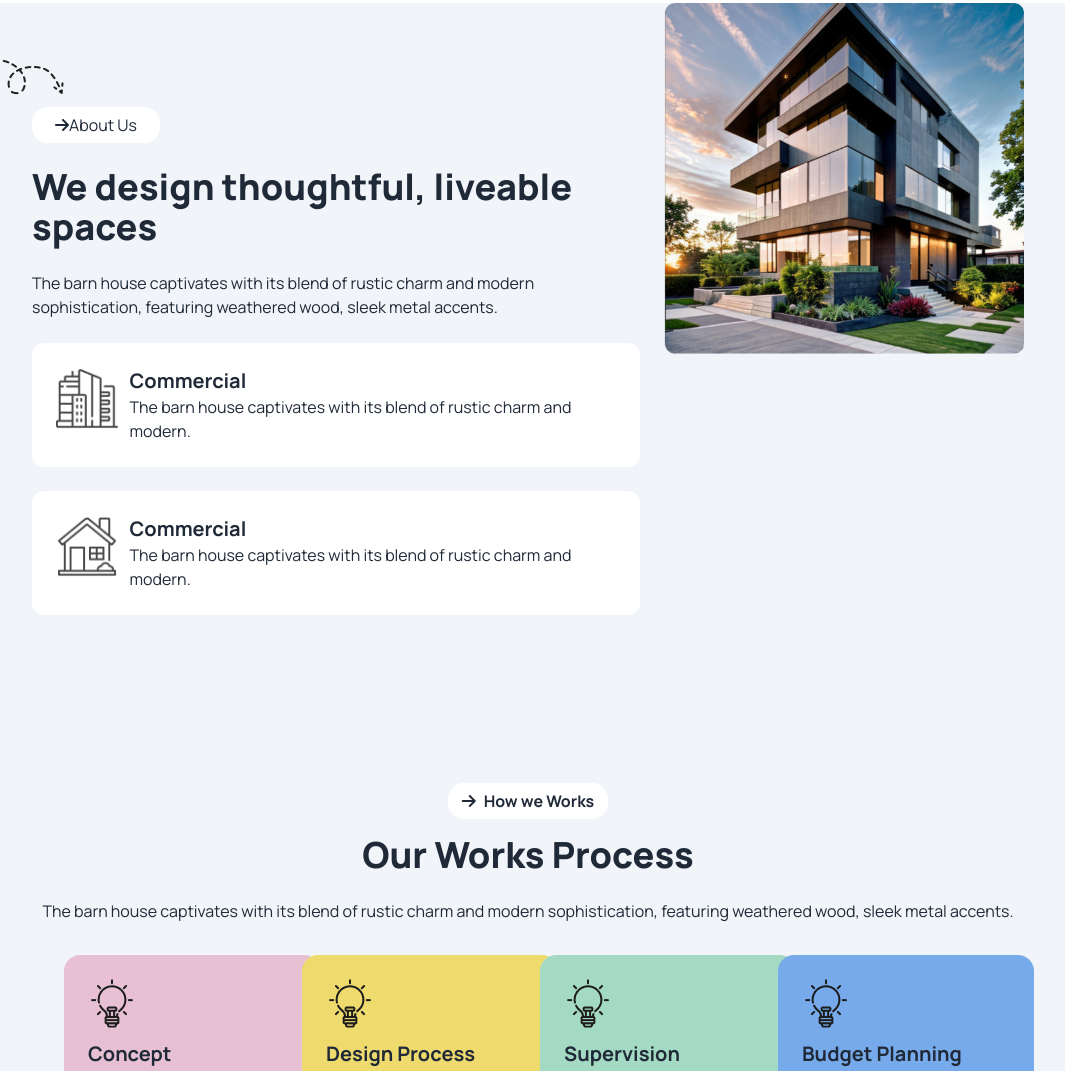
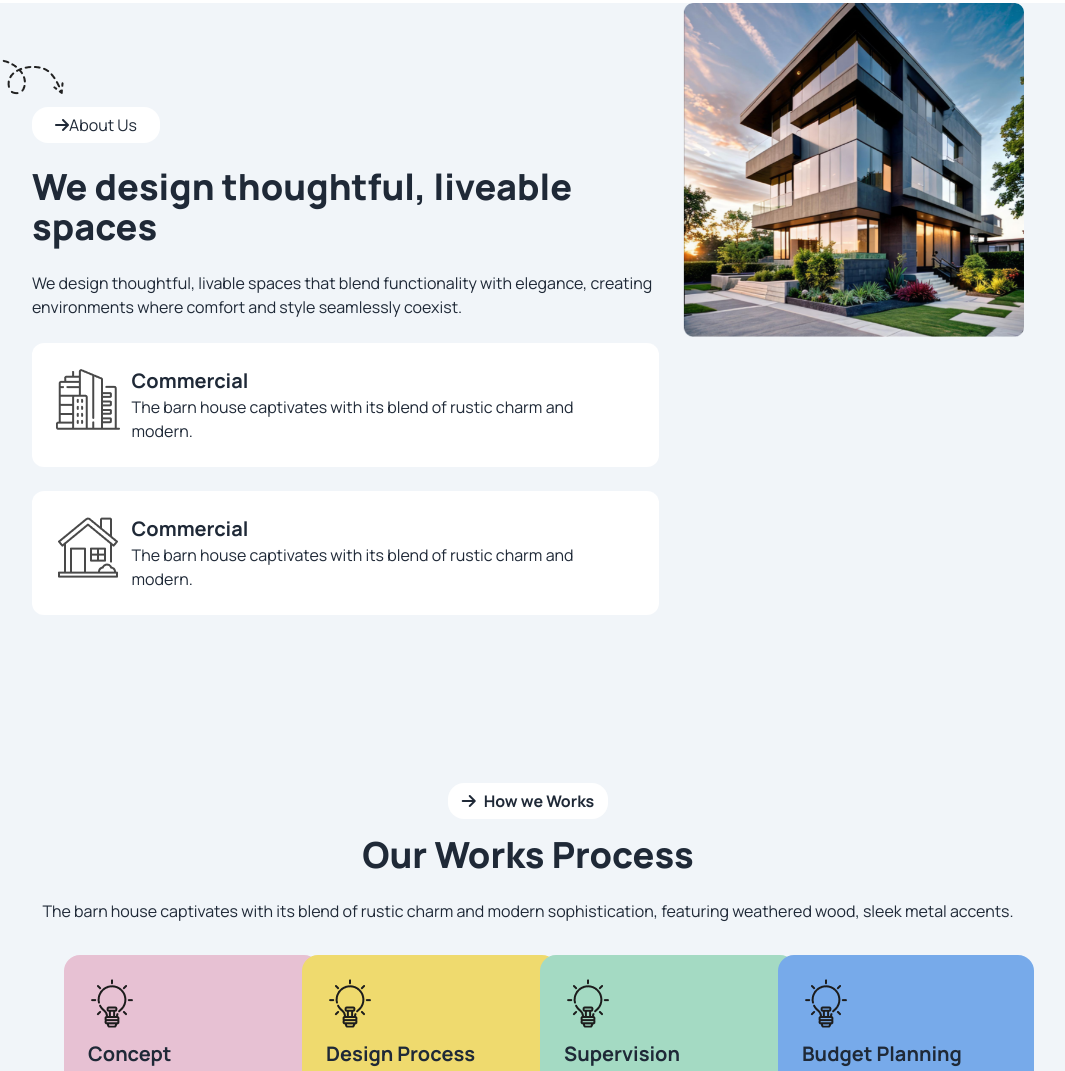
Before and after one commit to saadmansakin/Milestone-3-Assigment, a plain HTML site: page index.html in a window 1280 px wide. Shown: the part 1087-2158 px from the top of the page, without its empty margins (112-1177 px from the left). Drawn offline with nearby package versions, Linux system fonts and the light colour scheme.

Commit message:
new text added

```diff
--- a/index.html
+++ b/index.html
@@ -111,8 +111,7 @@
             <button class="mt-10 h-9 w-32 bg-white rounded-2xl"><i class="fa-solid fa-arrow-right"></i>About Us</button>
           </div>
           <h1 class=" font-extrabold text-4xl text te mb-6">We design thoughtful, liveable spaces</h1>
-          <p class="mt-6 sm:text-center md:text-start mb-6">The barn house captivates with its blend of rustic charm and
-            modern sophistication, featuring weathered wood, sleek metal accents.</p>
+          <p class="mt-6 sm:text-center md:text-start mb-6">We design thoughtful, livable spaces that blend functionality with elegance, creating environments where comfort and style seamlessly coexist.</p>
             <div class="flex bg-white rounded-xl p-6 mb-6">
                 <div><img src="assets/commercial.png" alt=""></div>
 
```
